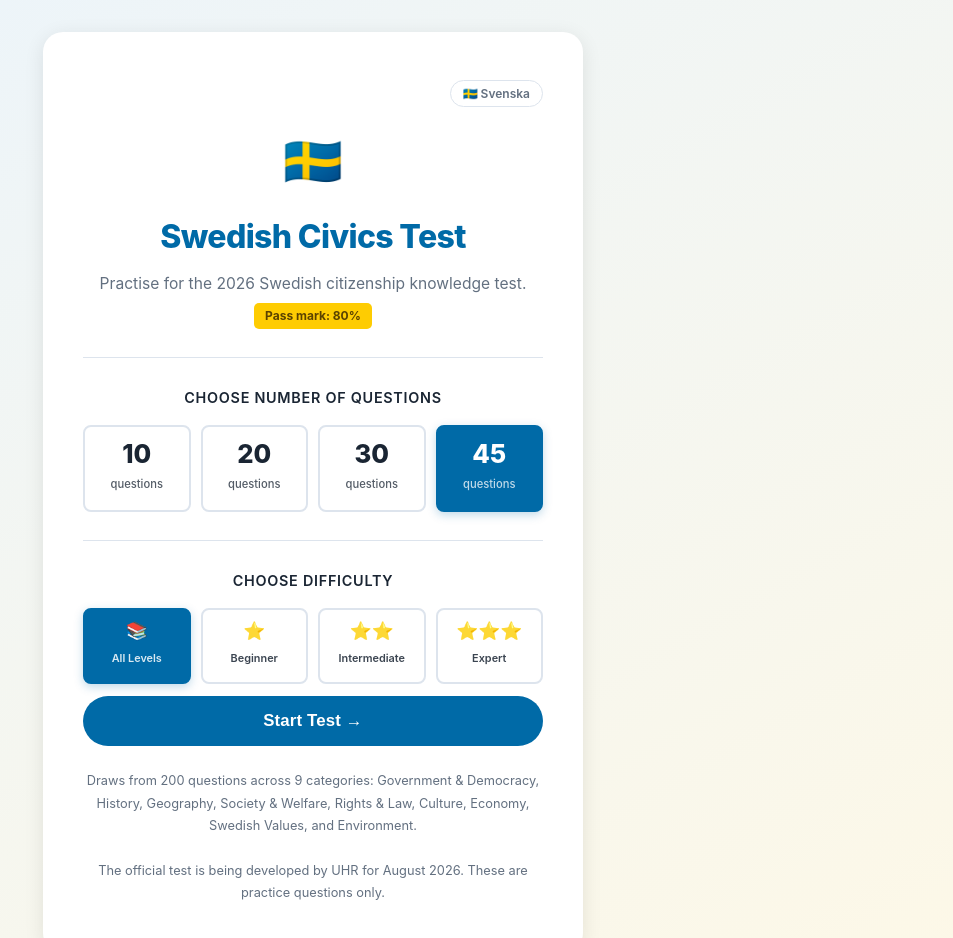
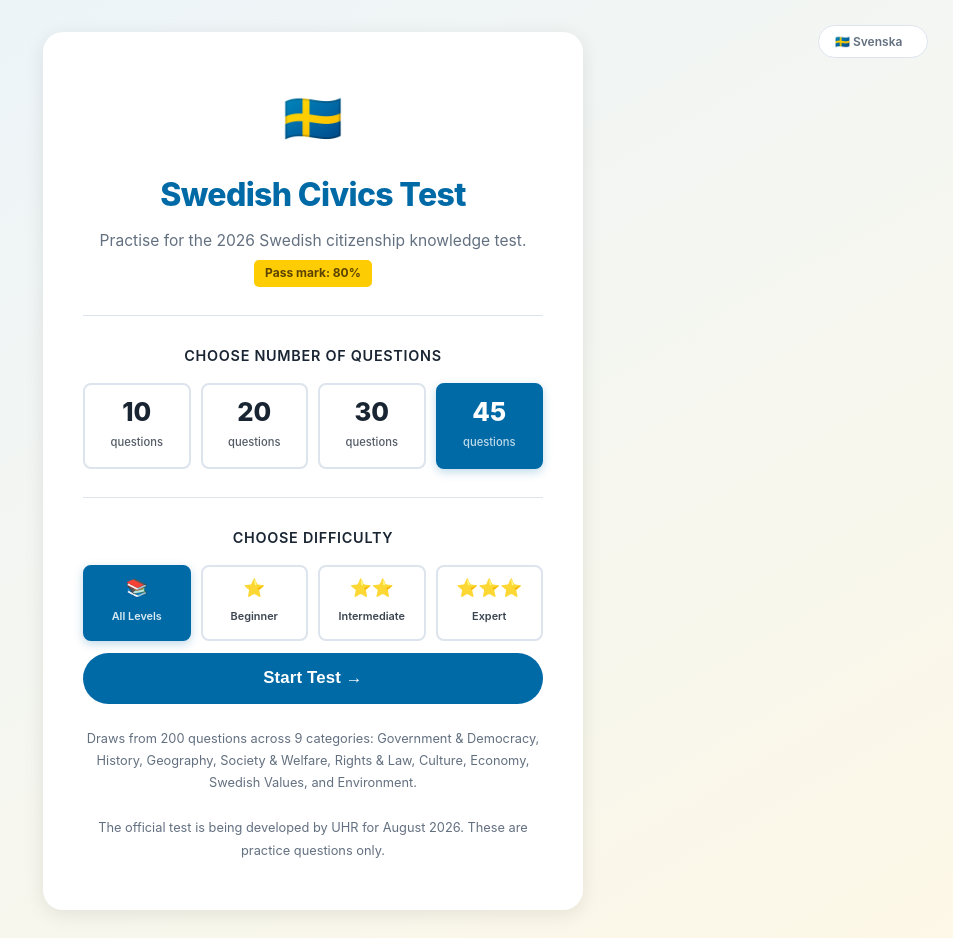
Before and after one commit to tomathom15/samhallskunskapsprov, a website: page index.html in a window 1280 px wide. Shown: the top 938 px of the page, without its empty margins (327-1280 px from the left). Drawn offline with Linux system fonts and the light colour scheme.

Commit message:
feat: standardize language toggle position across all pages
- Moved language toggle button to floating position (fixed top-right, 25px from edges)
- Made button consistent on all pages: landing, question, feedback, and summary
- Added white background to improve visibility against page background
- Set fixed width (110px) for consistent button sizing
- Increased padding and aligned text to the left for better readability
- Added inline SVG favicon (Swedish flag design)
- Added comment to issue #12 about progress bar overlap that needs future adjustment
- Fixed syntax error in app.js (missing closing parenthesis)

```diff
--- a/css/style.css
+++ b/css/style.css
@@ -699,13 +699,13 @@ body {
 }
 
 /* ============================================================
-   Language toggle button (Feature 1 — wired up later)
+   Language toggle button
    ============================================================ */
 .lang-toggle {
-  background: transparent;
+  background: #fff;
   border: 1.5px solid var(--border);
   border-radius: 99px;
-  padding: 0.3rem 0.75rem;
+  padding: 0.5rem 1rem;
   font-size: 0.75rem;
   font-weight: 600;
   cursor: pointer;
@@ -713,6 +713,8 @@ body {
   transition: all var(--ease);
   white-space: nowrap;
   font-family: inherit;
+  width: 110px;
+  text-align: left;
 }
 
 .lang-toggle:hover {
@@ -721,11 +723,13 @@ body {
   background: var(--blue-light);
 }
 
-/* Topbar in landing card that holds the lang toggle */
-.landing-card-topbar {
-  display: flex;
-  justify-content: flex-end;
-  margin-bottom: 1rem;
+.lang-toggle.floating {
+  position: fixed;
+  top: 25px;
+  right: 25px;
+  z-index: 1000;
+  width: 110px;
+  background: #fff;
 }
 
 /* Left side of progress header (brand + lang toggle) */
@@ -899,7 +903,6 @@ body {
   .score-pct { font-size: 3rem; }
   .score-stats { gap: 1.5rem; }
   .progress-track { width: 70px; }
-  .progress-left .lang-toggle { font-size: 0.7rem; padding: 0.25rem 0.5rem; }
 }
 
 /* ============================================================
--- a/js/app.js
+++ b/js/app.js
@@ -231,7 +231,6 @@ function progressHeaderHTML(questionNum, total) {
       <div class="progress-left">
         <button class="btn-exit" id="btnExit">${t('exitBtn')}</button>
         <span class="progress-brand">🇸🇪 ${t('appTitle')}</span>
-        <button class="lang-toggle" id="btnLangToggle">${t('langToggle')}</button>
       </div>
       <div class="progress-right">
         <span class="progress-label">${t('questionOf', questionNum, total)}</span>
@@ -239,7 +238,8 @@ function progressHeaderHTML(questionNum, total) {
           <div class="progress-fill" style="width:${pct.toFixed(1)}%"></div>
         </div>
       </div>
-    </header>`;
+    </header>
+    <button class="lang-toggle floating" id="btnLangToggle">${t('langToggle')}</button>`;
 }
 
 /**
@@ -287,10 +287,6 @@ function renderLanding() {
   setHTML(`
     <div class="landing page-fade">
       <div class="landing-card">
-        <div class="landing-card-topbar">
-          <button class="lang-toggle" id="btnLangToggle">${t('langToggle')}</button>
-        </div>
-
         <div class="flag-icon">🇸🇪</div>
         <h1 class="landing-title">${t('appTitle')}</h1>
         <p class="landing-subtitle">
@@ -331,7 +327,9 @@ function renderLanding() {
           ${t('landingInfo2')}
         </p>
       </div>
-    </div>`);
+    </div>
+    <button class="lang-toggle floating" id="btnLangToggle">${t('langToggle')}</button>
+  `);
 
   // Length selection
   document.getElementById('lengthOptions').addEventListener('click', e => {
@@ -593,9 +591,9 @@ function renderSummary() {
       <span class="summary-brand">🇸🇪 ${t('appTitle')}</span>
       <div class="summary-header-right">
         <button class="btn-restart" id="btnRestart">${t('startAgain')}</button>
-        <button class="lang-toggle" id="btnLangToggle">${t('langToggle')}</button>
       </div>
     </header>
+    <button class="lang-toggle floating" id="btnLangToggle">${t('langToggle')}</button>
 
     <div class="summary-page page-fade">
 
```
Also changed, not shown: index.html (+1 -0 lines).
